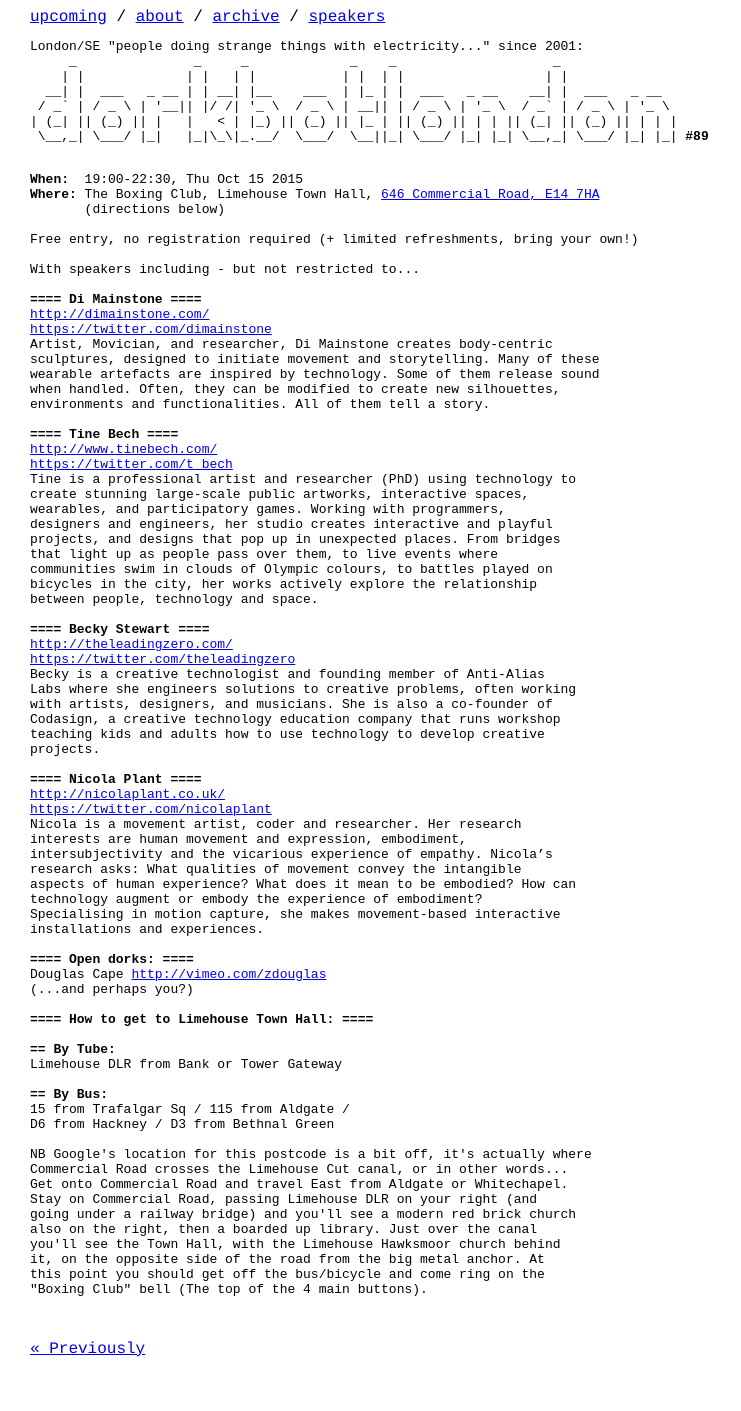
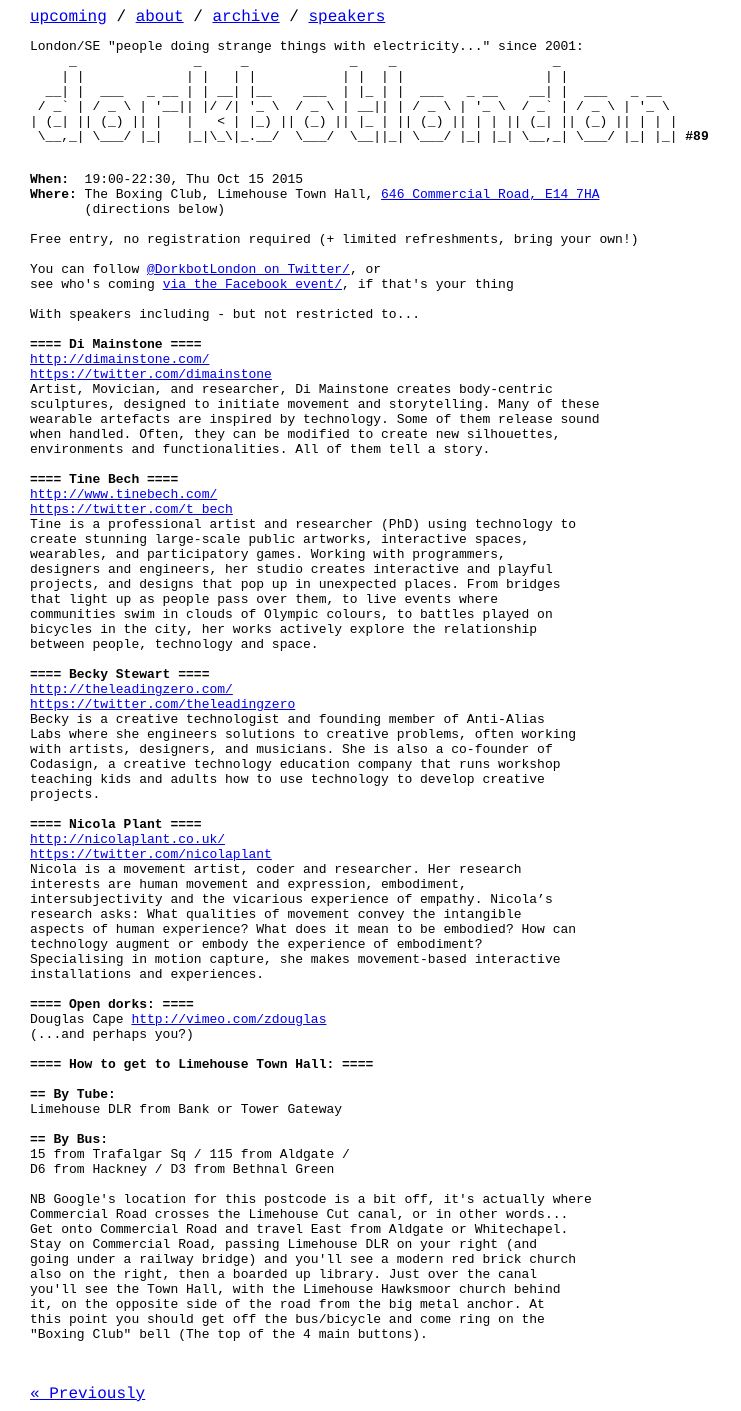
Before and after one commit to dorkbotlondon/dorkbotlondon.github.io, a Jekyll site: the page built from _posts/2015-10-15-89.html, in a window 1280 px wide. Shown: the whole page, without its empty margins (0-741 px from the left). Built offline with Jekyll 4.4.1, drawn with Linux system fonts in a browser that asks for light colours; Markdown is read by kramdown in place of the engine named in the settings; before the commit the page ends 1366 px from its top, so only the background shows below that.

Commit message:
Update 2015-10-15-89.html

```diff
--- a/_posts/2015-10-15-89.html
+++ b/_posts/2015-10-15-89.html
@@ -13,6 +13,9 @@ tags:
 ---
 
 Free entry, no registration required (+ limited refreshments, bring your own!)
+
+You can follow <a href="https://twitter.com/DorkbotLondon">@DorkbotLondon on Twitter/</a>, or
+see who's coming <a href="https://www.facebook.com/events/865639826884766/">via the Facebook event/</a>, if that's your thing
 
 With speakers including - but not restricted to...
 
```
